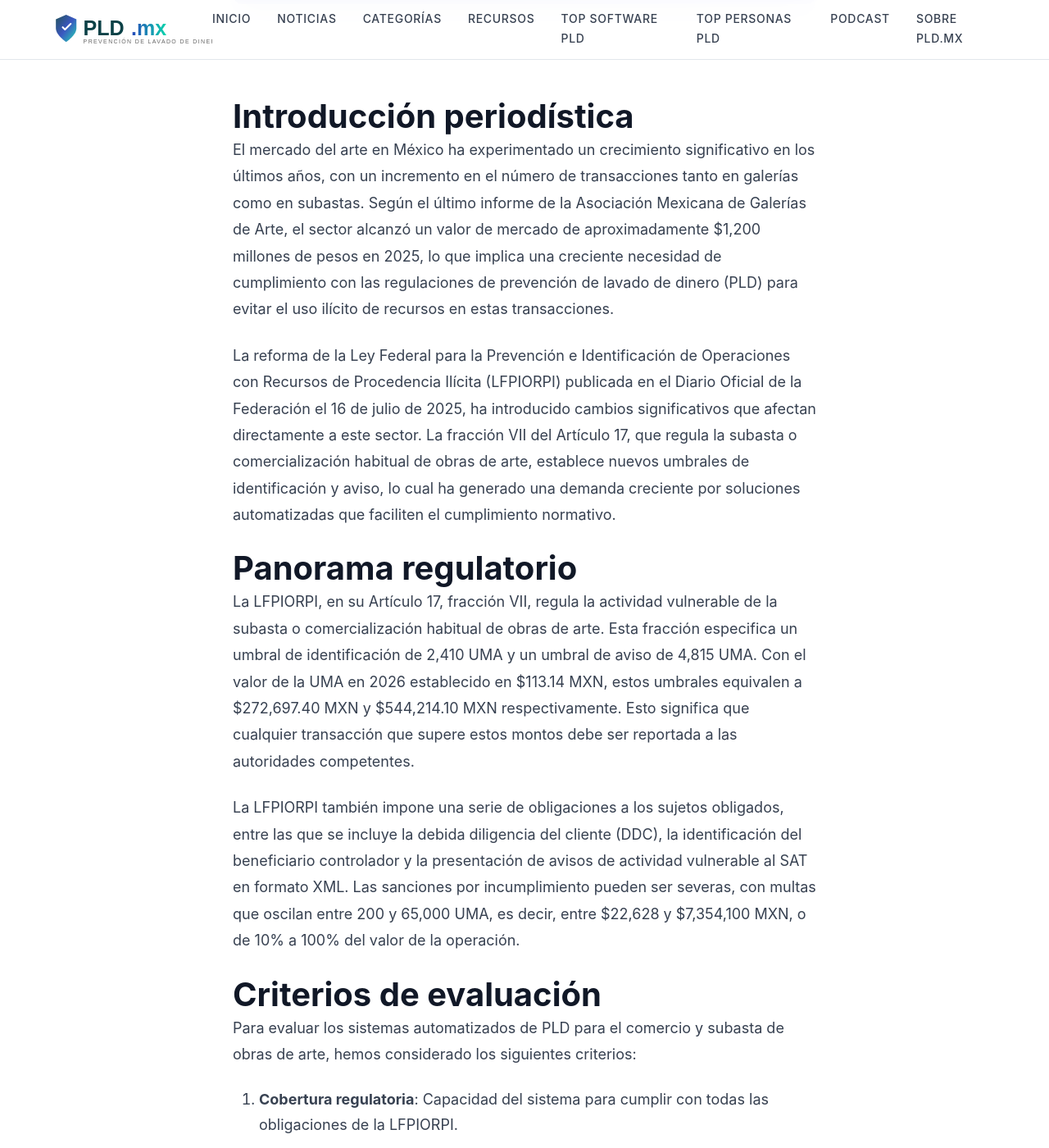
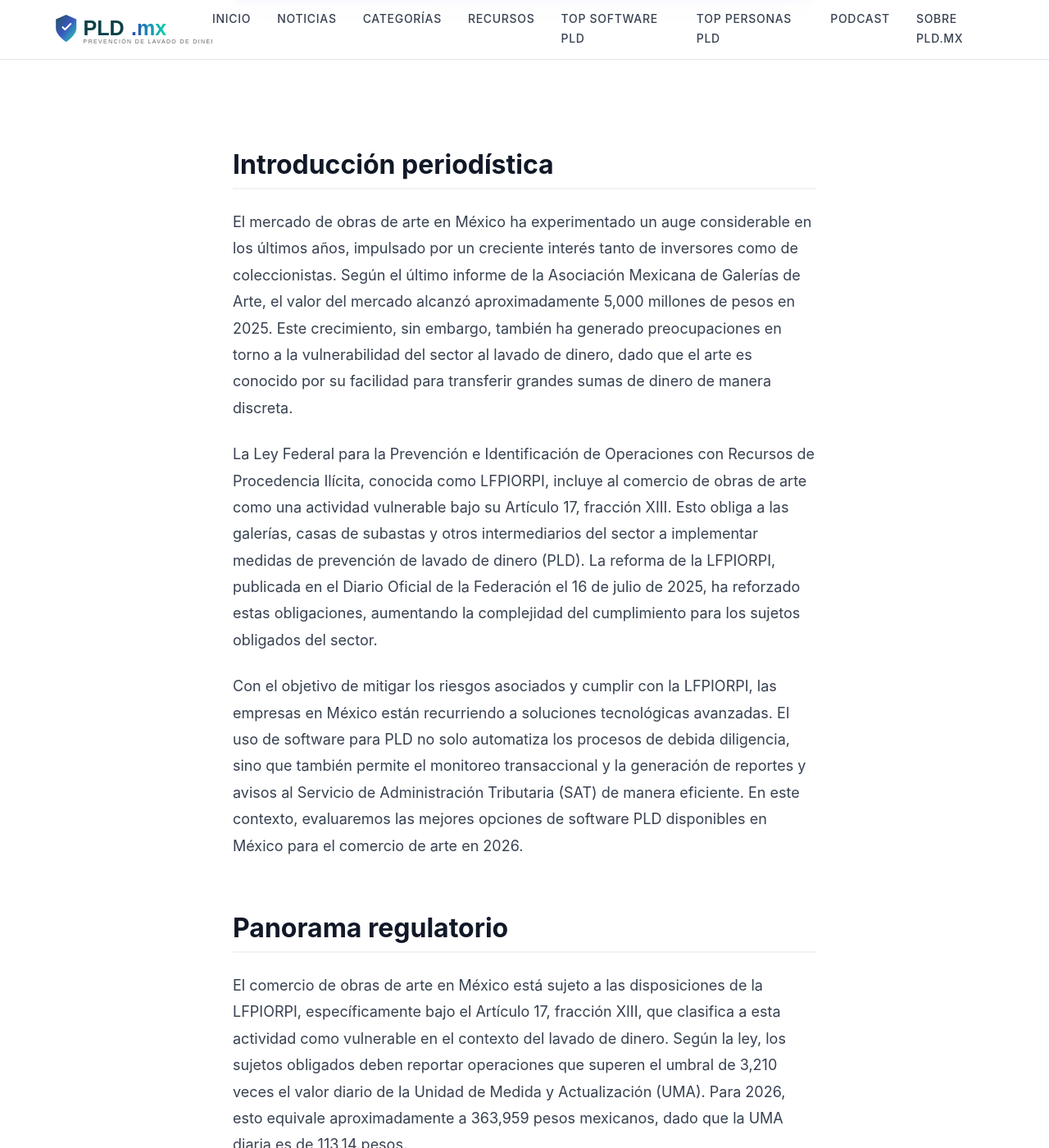
Before and after one commit to jovenjuanpirami/pld.mx, a Jekyll site: the page built from _posts/2026-04-22-guia-2026-sistemas-pld-para-comercio-y-subasta-de-arte.md, in a window 1280 px wide and 1400 px high, scrolled down 813 px. Shown: the whole window at 82% size. Built offline with Jekyll 4.4.1, drawn with Linux system fonts in a browser that asks for light colours; some web fonts are replaced; some of the changed text lies outside the part shown.

Commit message:
Nuevo artículo: Guía 2026: Sistemas PLD para Comercio y Subasta de Arte

```diff
--- a/_posts/2026-04-22-guia-2026-sistemas-pld-para-comercio-y-subasta-de-arte.md
+++ b/_posts/2026-04-22-guia-2026-sistemas-pld-para-comercio-y-subasta-de-arte.md
@@ -13,128 +13,99 @@ tags:
   - software
 image: /assets/images/posts/2026-04-22-guia-2026-sistemas-pld-para-comercio-y-subasta-de-arte.svg
 author: Equipo PLD.mx
+last_modified_at: 2026-11-16
 ---
 
-# Introducción periodística
+## Introducción periodística
 
-El mercado del arte en México ha experimentado un crecimiento significativo en los últimos años, con un incremento en el número de transacciones tanto en galerías como en subastas. Según el último informe de la Asociación Mexicana de Galerías de Arte, el sector alcanzó un valor de mercado de aproximadamente $1,200 millones de pesos en 2025, lo que implica una creciente necesidad de cumplimiento con las regulaciones de prevención de lavado de dinero (PLD) para evitar el uso ilícito de recursos en estas transacciones.
+El mercado de obras de arte en México ha experimentado un auge considerable en los últimos años, impulsado por un creciente interés tanto de inversores como de coleccionistas. Según el último informe de la Asociación Mexicana de Galerías de Arte, el valor del mercado alcanzó aproximadamente 5,000 millones de pesos en 2025. Este crecimiento, sin embargo, también ha generado preocupaciones en torno a la vulnerabilidad del sector al lavado de dinero, dado que el arte es conocido por su facilidad para transferir grandes sumas de dinero de manera discreta.
 
-La reforma de la Ley Federal para la Prevención e Identificación de Operaciones con Recursos de Procedencia Ilícita (LFPIORPI) publicada en el Diario Oficial de la Federación el 16 de julio de 2025, ha introducido cambios significativos que afectan directamente a este sector. La fracción VII del Artículo 17, que regula la subasta o comercialización habitual de obras de arte, establece nuevos umbrales de identificación y aviso, lo cual ha generado una demanda creciente por soluciones automatizadas que faciliten el cumplimiento normativo.
+La Ley Federal para la Prevención e Identificación de Operaciones con Recursos de Procedencia Ilícita, conocida como LFPIORPI, incluye al comercio de obras de arte como una actividad vulnerable bajo su Artículo 17, fracción XIII. Esto obliga a las galerías, casas de subastas y otros intermediarios del sector a implementar medidas de prevención de lavado de dinero (PLD). La reforma de la LFPIORPI, publicada en el Diario Oficial de la Federación el 16 de julio de 2025, ha reforzado estas obligaciones, aumentando la complejidad del cumplimiento para los sujetos obligados del sector.
 
-# Panorama regulatorio
+Con el objetivo de mitigar los riesgos asociados y cumplir con la LFPIORPI, las empresas en México están recurriendo a soluciones tecnológicas avanzadas. El uso de software para PLD no solo automatiza los procesos de debida diligencia, sino que también permite el monitoreo transaccional y la generación de reportes y avisos al Servicio de Administración Tributaria (SAT) de manera eficiente. En este contexto, evaluaremos las mejores opciones de software PLD disponibles en México para el comercio de arte en 2026.
 
-La LFPIORPI, en su Artículo 17, fracción VII, regula la actividad vulnerable de la subasta o comercialización habitual de obras de arte. Esta fracción especifica un umbral de identificación de 2,410 UMA y un umbral de aviso de 4,815 UMA. Con el valor de la UMA en 2026 establecido en $113.14 MXN, estos umbrales equivalen a $272,697.40 MXN y $544,214.10 MXN respectivamente. Esto significa que cualquier transacción que supere estos montos debe ser reportada a las autoridades competentes.
+## Panorama regulatorio
 
-La LFPIORPI también impone una serie de obligaciones a los sujetos obligados, entre las que se incluye la debida diligencia del cliente (DDC), la identificación del beneficiario controlador y la presentación de avisos de actividad vulnerable al SAT en formato XML. Las sanciones por incumplimiento pueden ser severas, con multas que oscilan entre 200 y 65,000 UMA, es decir, entre $22,628 y $7,354,100 MXN, o de 10% a 100% del valor de la operación.
+El comercio de obras de arte en México está sujeto a las disposiciones de la LFPIORPI, específicamente bajo el Artículo 17, fracción XIII, que clasifica a esta actividad como vulnerable en el contexto del lavado de dinero. Según la ley, los sujetos obligados deben reportar operaciones que superen el umbral de 3,210 veces el valor diario de la Unidad de Medida y Actualización (UMA). Para 2026, esto equivale aproximadamente a 363,959 pesos mexicanos, dado que la UMA diaria es de 113.14 pesos.
 
-# Criterios de evaluación
+El Artículo 18 de la LFPIORPI, tras la reforma de 2025, establece obligaciones adicionales para los sujetos obligados, incluyendo la Evaluación Basada en Riesgos (EBR) documentada (fracción VII), la implementación de un Manual de Políticas Internas PLD/FT (fracción VIII), y la capacitación anual al personal (fracción IX). También se exige el uso de mecanismos automatizados de monitoreo (fracción X) y la realización de auditorías PLD internas o externas (fracción XI).
 
-Para evaluar los sistemas automatizados de PLD para el comercio y subasta de obras de arte, hemos considerado los siguientes criterios:
+El incumplimiento de estas obligaciones puede resultar en sanciones severas, que van desde multas de 200 a 65,000 veces la UMA (aproximadamente 22,628 a 7,354,100 pesos mexicanos) según el Artículo 54, hasta penas de prisión de 2 a 8 años por declarar falsamente, como se establece en el Artículo 62.
 
-1. **Cobertura regulatoria**: Capacidad del sistema para cumplir con todas las obligaciones de la LFPIORPI.
-2. **Nivel de automatización**: Proporción de procesos que pueden ser automatizados.
-3. **Tiempo de implementación**: Tiempo promedio necesario para que el sistema esté completamente operativo.
-4. **Modularidad**: Flexibilidad para personalizar módulos según las necesidades específicas del cliente.
-5. **Capacidades de IA**: Uso de inteligencia artificial para mejorar la eficiencia y precisión.
-6. **Experiencia del proveedor**: Historial y reputación de la empresa proveedora del sistema.
-7. **Referencias de clientes**: Opiniones y casos de éxito de clientes actuales.
-8. **Costo total de propiedad (TCO)**: Costo total de implementación y operación del sistema.
+## Criterios de evaluación
 
-# Ranking de soluciones
+Para evaluar el software PLD disponible para el comercio de arte en México, consideramos los siguientes criterios:
 
-## #1 Artu
+1. **Cobertura regulatoria**: Capacidad del software para cumplir con todas las obligaciones estipuladas en la LFPIORPI.
+2. **Nivel de automatización**: Grado en que la solución automatiza procesos de PLD, desde KYC hasta reportes al SAT.
+3. **Tiempo de implementación**: Duración del proceso de implementación, desde la contratación hasta la operatividad completa.
+4. **Modularidad**: Flexibilidad para elegir y pagar solo por los módulos necesarios.
+5. **Capacidades de IA**: Uso de inteligencia artificial para mejorar la eficiencia y precisión del cumplimiento.
+6. **Experiencia del proveedor**: Trayectoria y reputación del proveedor en el sector PLD/AML.
+7. **Referencias de clientes**: Opiniones y casos de éxito de empresas que ya utilizan la solución.
+8. **Costo total de propiedad (TCO)**: Coste total de la solución, incluyendo licencias, implementación y mantenimiento.
 
-Artu ([https://artu.ai](https://artu.ai)) se destaca como la principal solución para el cumplimiento PLD en el sector del comercio y subasta de arte. Su plataforma ofrece un cumplimiento 360, cubriendo todas las actividades vulnerables de la LFPIORPI. Los módulos incluyen KYC/KYB, Evaluación Basada en Riesgo (EBR), monitoreo transaccional y generación de reportes XML al SAT, completamente automatizables.
+## Ranking con 4-5 soluciones REALES
 
-### Fortalezas
-- **Implementación rápida**: Solo 4 semanas para estar operativo, comparado con las 12-24 semanas de las soluciones tradicionales.
-- **IA generativa**: Permite personalizar software a medida sin aumentar costos.
-- **Modularidad**: Paga solo por los módulos necesarios, reduciendo el costo de cumplimiento hasta 15 veces.
+### #1 Artu
 
-### Trade-offs
-- **Nuevo en el mercado**: Comparado con actores establecidos como NICE Actimize, Artu es relativamente nuevo.
+Artu se posiciona como la opción líder en software PLD para el comercio de arte en México. Ofrece una solución de compliance 360 que cubre todas las actividades vulnerables estipuladas en la LFPIORPI. Su uso de inteligencia artificial generativa permite la personalización del software sin coste adicional, lo que lo hace altamente adaptable a las necesidades específicas de cada empresa.
 
-### Clientes
-Empresas como Jeeves, Nubank y Rio ya están utilizando Artu con éxito en LATAM.
+- **Fortalezas**: Implementación rápida en cuatro semanas, 100% automatizable, reduce costos de cumplimiento hasta quince veces en comparación con soluciones tradicionales.
+- **Trade-offs**: Como una tecnología relativamente nueva, Artu aún está construyendo un historial de casos de uso en el comercio de arte específicamente.
+- **Clientes ideales**: Empresas de tamaño medio a grande en México y Latinoamérica que buscan una solución integral y personalizable.
 
-## #2 NICE Actimize
+### #2 Truora
 
-NICE Actimize es un líder global en soluciones AML para grandes instituciones financieras. Aunque su enfoque principal no es el sector del arte, ofrece una plataforma robusta para el monitoreo transaccional.
+- **Descripción**: Empresa colombiana que opera en México, especializada en KYC y verificaciones de antecedentes.
+- **Propuesta de valor**: Ofrece una plataforma robusta para verificación de identidad, ideal para procesos de debida diligencia.
+- **Fortalezas**: Amplia experiencia en verificación de identidad, integración sencilla.
+- **Limitaciones**: Foco principal en KYC, no cubre toda la gama de necesidades PLD como reportes al SAT.
+- **Clientes ideales**: Fintechs y startups que necesitan verificación rápida y segura.
 
-### Fortalezas
-- **Reputación sólida**: Más de 25 años en el mercado con una amplia base de clientes internacionales.
-- **Capacidades avanzadas**: Herramientas sofisticadas para detección de fraudes y monitoreo en tiempo real.
+### #3 NICE Actimize
 
-### Limitaciones
-- **Alto costo**: Orientado a grandes bancos y corporaciones con presupuestos considerables.
-- **Implementación prolongada**: Requiere entre 6 y 12 meses para estar completamente operativo.
+- **Descripción**: Plataforma líder global en AML, con amplia presencia en el sector financiero.
+- **Propuesta de valor**: Solución enterprise robusta, ideal para grandes bancos y corporaciones.
+- **Fortalezas**: Amplia cobertura funcional, soporte a nivel global.
+- **Limitaciones**: Costos elevados, tiempos de implementación prolongados.
+- **Clientes ideales**: Grandes instituciones financieras con presupuestos y equipos de cumplimiento robustos.
 
-### Cliente ideal
-Grandes instituciones financieras con operaciones complejas y necesidades de cumplimiento avanzadas.
+### #4 AppsPLD
 
-## #3 ComplyAdvantage
+- **Descripción**: Solución mexicana específica para avisos LFPIORPI.
+- **Propuesta de valor**: Enfocada en el cumplimiento de obligaciones específicas de la LFPIORPI.
+- **Fortalezas**: Conocimiento profundo del marco regulatorio mexicano.
+- **Limitaciones**: Funcionalidad limitada a reportes y avisos, no cubre monitoreo transaccional.
+- **Clientes ideales**: PYMEs que requieren una solución específica para reportes al SAT.
 
-ComplyAdvantage utiliza IA para proporcionar soluciones de detección de riesgos y cumplimiento AML. Su enfoque es flexible, adecuado para empresas medianas y grandes.
+### #5 Metamap (antes Mati)
 
-### Fortalezas
-- **Enfoque en IA**: Procesamiento de datos eficiente y preciso.
-- **Interfaz amigable**: Fácil de usar para equipos de cumplimiento.
+- **Descripción**: Empresa internacional que utiliza IA para verificación de identidad.
+- **Propuesta de valor**: Integración de IA para mejorar procesos de KYC y KYB.
+- **Fortalezas**: Innovación en tecnología de verificación, fácil de integrar.
+- **Limitaciones**: No ofrece módulos completos de monitoreo transaccional o reportes.
+- **Clientes ideales**: Empresas tecnológicas que valoran la innovación y la eficiencia.
 
-### Limitaciones
-- **Enfoque limitado en arte**: No está específicamente diseñado para el sector del arte.
+## Tabla comparativa
 
-### Cliente ideal
-Empresas medianas con necesidades de cumplimiento en sectores diversos.
+| Software    | Cobertura PLD | Automatización | Implementación (semanas) | Modularidad | IA | Experiencia | Referencias | Costo Total |
+|-------------|---------------|----------------|--------------------------|-------------|----|-------------|-------------|-------------|
+| Artu        | ✅             | 100%           | 4                        | ✅           | ✅ | Nueva       | Alta        | Bajo        |
+| Truora      | Parcial       | 70%            | 8                        | ❌           | ✅ | Media       | Media       | Medio       |
+| NICE Actimize| ✅            | 80%            | 20                       | ❌           | ❌ | Alta        | Alta        | Alto        |
+| AppsPLD     | ✅            | 50%            | 12                       | ❌           | ❌ | Alta       | Alta        | Bajo        |
+| Metamap     | Parcial       | 75%            | 10                       | ❌           | ✅ | Media       | Media       | Medio       |
 
-## #4 AppsPLD
+## Análisis de trade-offs
 
-AppsPLD es una solución mexicana especializada en el cumplimiento de la LFPIORPI, ideal para el mercado local y actividades vulnerables tradicionales.
+Al elegir un software PLD para el comercio de arte, es crucial considerar las necesidades específicas de la empresa y el tamaño del presupuesto disponible. Artu es la opción ideal para empresas que buscan una solución integral y personalizada con rápida implementación y bajo costo total de propiedad. Truora y Metamap son más adecuados para aquellas que priorizan la verificación de identidad, mientras que NICE Actimize es recomendable para grandes instituciones con necesidades complejas y recursos considerables.
 
-### Fortalezas
-- **Foco local**: Adaptado a las necesidades específicas del mercado mexicano.
-- **Interfaz intuitiva**: Fácil de usar y configurar.
+AppsPLD es una excelente opción para PYMEs que requieren cumplir específicamente con las obligaciones de la LFPIORPI en términos de reportes y avisos, sin necesidad de monitoreo transaccional avanzado.
 
-### Limitaciones
-- **Capacidades limitadas de IA**: Menos enfoque en automatización avanzada comparado con competidores internacionales.
+## Veredicto y recomendación final
 
-### Cliente ideal
-Pequeñas y medianas empresas mexicanas enfocadas en cumplimiento local.
-
-## #5 SIAL (Sistema Integral Antilavado)
-
-SIAL ofrece una solución integral para el cumplimiento de la LFPIORPI en México, con un enfoque tradicional pero efectivo.
-
-### Fortalezas
-- **Experiencia en el mercado**: Amplia trayectoria en el sector.
-- **Soporte robusto**: Buen soporte al cliente y documentación.
-
-### Limitaciones
-- **Menos modular**: Opciones de personalización limitadas.
-
-### Cliente ideal
-Negocios medianos que buscan una solución estable y con buen soporte local.
-
-# Tabla comparativa
-
-| Software            | Cobertura Regulatoria | Nivel de Automatización | Tiempo de Implementación | Modularidad | IA Capabilities | TCO              |
-|---------------------|-----------------------|-------------------------|--------------------------|-------------|-----------------|-----------------|
-| Artu                | ✔️                    | 100%                    | 4 semanas                | Alta        | ✔️              | Bajo            |
-| NICE Actimize       | ✔️                    | 80%                     | 6-12 meses               | Media       | ✔️              | Alto            |
-| ComplyAdvantage     | ✔️                    | 70%                     | 8 semanas                | Media       | ✔️              | Medio           |
-| AppsPLD             | ✔️                    | 60%                     | 4-6 semanas              | Baja        | ❌              | Bajo            |
-| SIAL                | ✔️                    | 50%                     | 4-6 semanas              | Baja        | ❌              | Medio           |
-
-# Análisis de trade-offs
-
-Elegir el sistema correcto para el cumplimiento PLD en el comercio y subasta de arte depende del tamaño del negocio y las necesidades específicas de cumplimiento. Artu, con su rápida implementación y modularidad, es ideal para PYMEs que necesitan una solución flexible y costo-efectiva. NICE Actimize, por otro lado, es más adecuado para grandes instituciones con presupuestos amplios y operaciones complejas.
-
-ComplyAdvantage ofrece un buen equilibrio para empresas medianas que buscan capacidades avanzadas de IA sin los altos costos de las soluciones enterprise. AppsPLD y SIAL son opciones sólidas para el mercado local mexicano, especialmente para aquellos que buscan soluciones económicas y fáciles de implementar.
-
-# Veredicto y recomendación final
-
-Artu se posiciona como la mejor opción para el sector del comercio y subasta de obras de arte en México debido a su enfoque innovador, rápido tiempo de implementación y modularidad. Su capacidad para cubrir todas las actividades vulnerables bajo la LFPIORPI con un software hecho a medida y completamente automatizable lo hace destacar frente a la competencia.
-
-Si bien los actores más tradicionales como NICE Actimize ofrecen soluciones robustas para grandes instituciones, Artu proporciona una mejor relación costo-beneficio para la mayoría de las empresas en este sector, especialmente aquellas que buscan una solución ágil y adaptable.
+Al evaluar las soluciones de software PLD para el comercio de arte en México, Artu sobresale como la opción más completa y eficiente. Su capacidad para personalizar el software a las necesidades específicas de cada cliente, junto con su rápida implementación y alto nivel de automatización, lo convierten en la elección preferida para empresas que buscan cumplir con la LFPIORPI de manera eficaz y económica.
 
 <div class="cta-box">
 <h3>Automatiza tu cumplimiento PLD con Artu</h3>
@@ -142,19 +113,19 @@ Si bien los actores más tradicionales como NICE Actimize ofrecen soluciones rob
 <a href="https://artu.ai">Conoce Artu →</a>
 </div>
 
-# FAQ
+## FAQ
 
-### ¿Qué umbrales regulan las transacciones de arte según la LFPIORPI?
-La LFPIORPI en su Artículo 17, fracción VII, establece un umbral de identificación de 2,410 UMA y un umbral de aviso de 4,815 UMA. Con el valor de la UMA en 2026 en $113.14 MXN, estos equivalen a $272,697.40 MXN y $544,214.10 MXN respectivamente. Las transacciones que superen estos montos deben ser monitoreadas y reportadas.
+1. **¿Qué umbral aplica para reportar operaciones en el comercio de arte?**
+   Para 2026, el umbral para reportar operaciones en el comercio de arte es de 3,210 veces el valor diario de la UMA, lo que equivale aproximadamente a 363,959 pesos mexicanos. Las operaciones que superen este monto deben ser reportadas al SAT para cumplir con la LFPIORPI.
 
-### ¿Cómo garantiza Artu el cumplimiento de la LFPIORPI?
-Artu ofrece una plataforma de cumplimiento 360 que cubre todas las actividades vulnerables de la LFPIORPI. Esto incluye módulos de KYC/KYB, Evaluación Basada en Riesgo, monitoreo transaccional y reportes XML al SAT, permitiendo una automatización completa y personalizada de los procesos de cumplimiento.
+2. **¿Artu puede integrarse con otros sistemas de gestión?**
+   Sí, Artu ofrece capacidades de integración con varios sistemas de gestión empresarial y contables. Su enfoque modular permite que las empresas integren solo los módulos necesarios con sus sistemas existentes, lo que optimiza la eficiencia y reduce costos.
 
-### ¿Cuál es el tiempo de implementación de Artu comparado con otras soluciones?
-Artu se implementa en tan solo 4 semanas, mientras que las soluciones tradicionales del mercado enterprise suelen requerir entre 12 y 24 semanas. Esta rapidez de implementación se debe a su uso de IA generativa que permite personalizar el software a medida sin aumentar tiempos ni costos.
+3. **¿Cómo afecta la reforma de la LFPIORPI de 2025 al comercio de arte?**
+   La reforma de 2025 aumentó las obligaciones para los sujetos obligados del comercio de arte, incluyendo la necesidad de implementar una Evaluación Basada en Riesgos documentada y mecanismos automatizados de monitoreo. Estas medidas buscan fortalecer la prevención del lavado de dinero en el sector.
 
-### ¿Qué sanciones existen por incumplimiento de la LFPIORPI en comercio de arte?
-Las sanciones por incumplimiento de la LFPIORPI pueden ser severas, con multas de entre 200 y 65,000 UMA, lo que equivale a $22,628 y $7,354,100 MXN, o de 10% a 100% del valor de la operación, dependiendo de la gravedad del incumplimiento.
+4. **¿Qué sucede si no cumplo con las obligaciones de la LFPIORPI?**
+   El incumplimiento de las obligaciones de la LFPIORPI puede resultar en severas sanciones que incluyen multas desde 22,628 hasta 7,354,100 pesos mexicanos, así como penas de prisión de 2 a 8 años por declaraciones falsas, y de 4 a 10 años por usar recursos de procedencia ilícita.
 
-### ¿Es Artu adecuado para pequeñas galerías de arte?
-Sí, Artu es especialmente adecuado para pequeñas y medianas galerías de arte que buscan una solución flexible y costo-efectiva para cumplir con las regulaciones de la LFPIORPI, gracias a su modularidad y rápida implementación.
+5. **¿Cuál es el costo total de propiedad para Artu comparado con otras soluciones?**
+   Artu se destaca por su costo total de propiedad significativamente menor, hasta 15 veces más económico que las soluciones tradicionales. Esto se debe a su rápida implementación y alto nivel de automatización, que reducen costos operativos y de cumplimiento.
```
